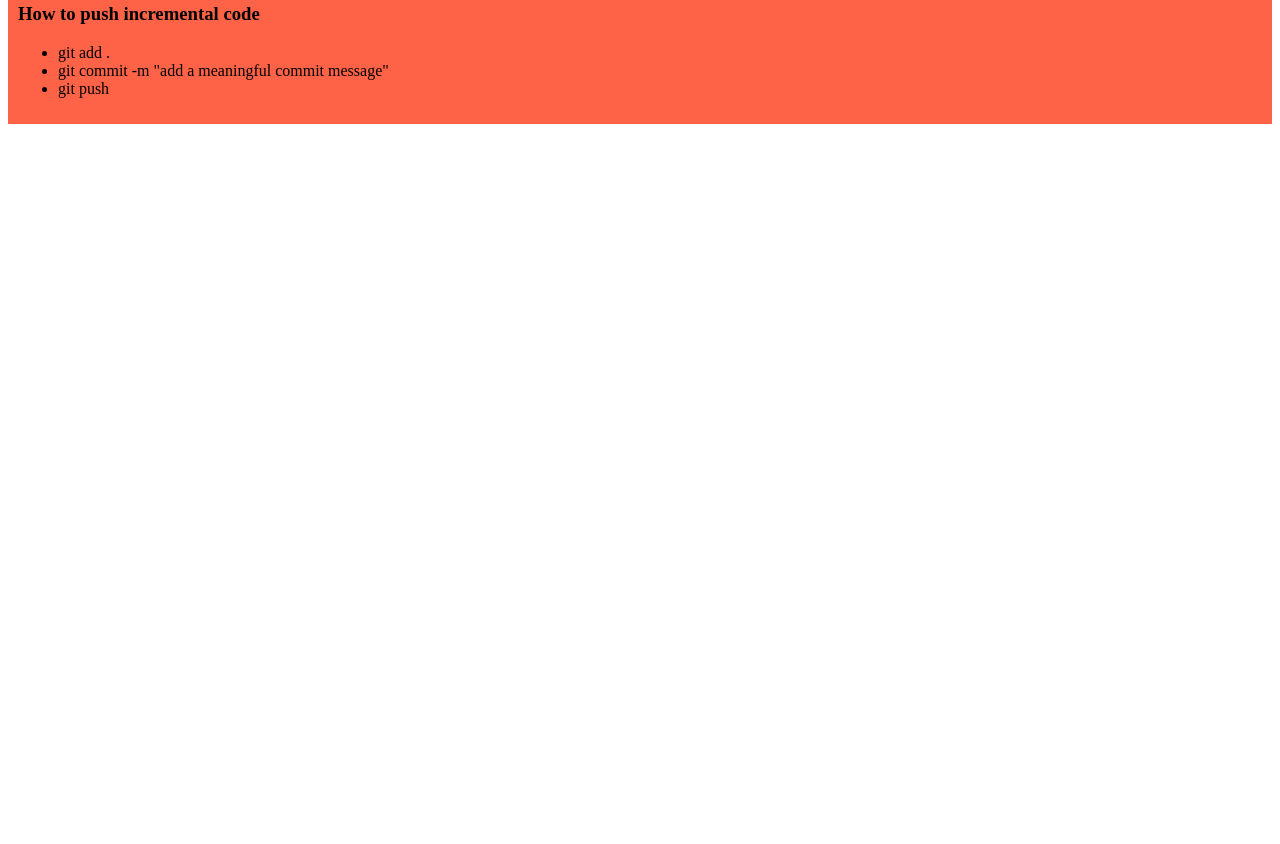
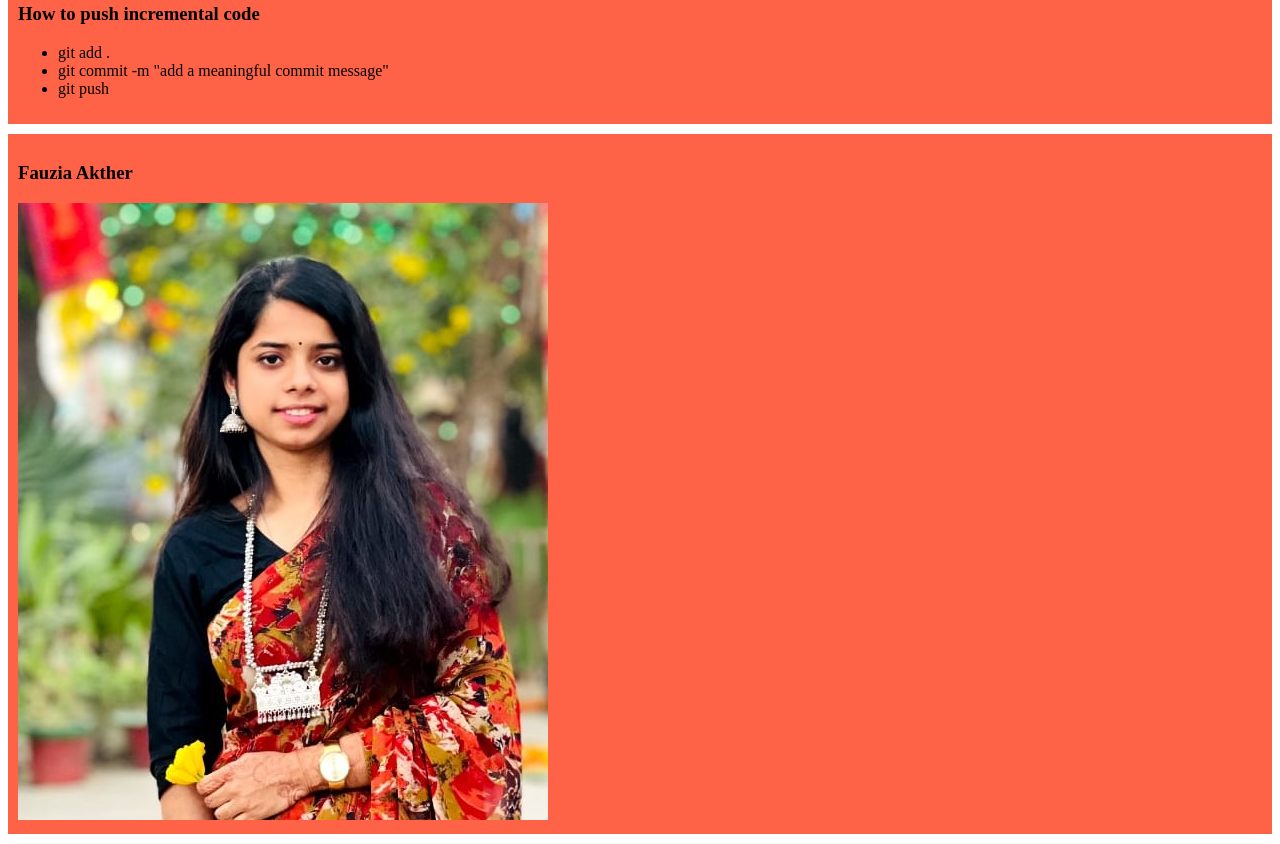
Before and after one commit to FauziaAkther/my-simple-website, a plain HTML site: page index.html in a window 1280 px wide. Shown: the part 458-1302 px from the top of the page. Before the commit the page ends 800 px from the top, so only its background shows below. Drawn offline with Linux system fonts and the light colour scheme.

Commit message:
added a fauzia's photo

```diff
--- a/index.html
+++ b/index.html
@@ -27,5 +27,9 @@
             <li>git push</li>
         </ul>
     </div>
+    <div>
+        <h3>Fauzia Akther</h3>
+        <img src="images/ridy.jpg" alt="">
+    </div>
 </body>
 </html>
```
Also changed, not shown: images/ridy.jpg (added).
